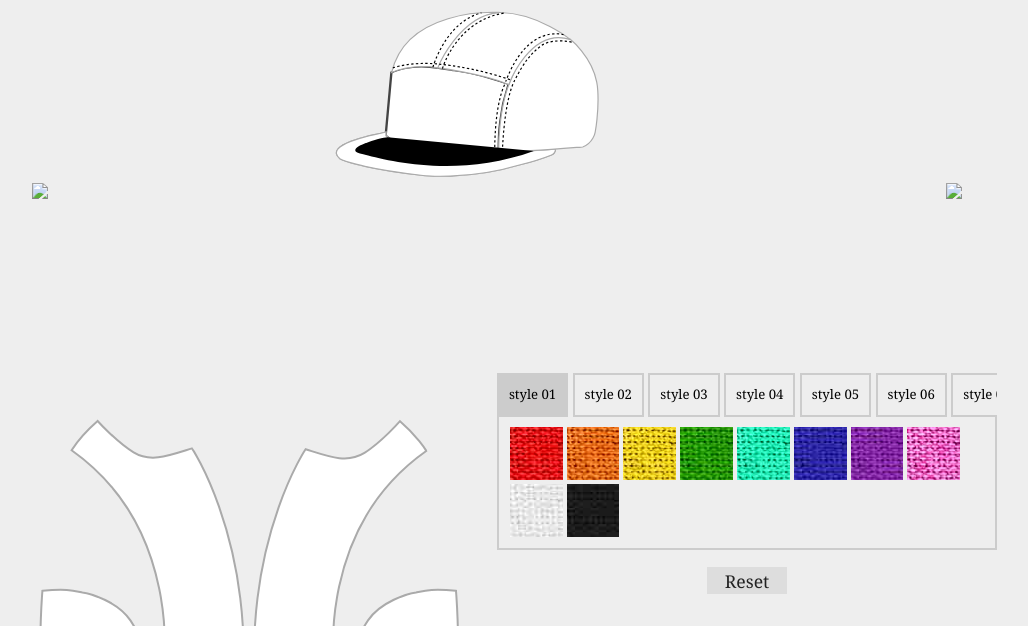
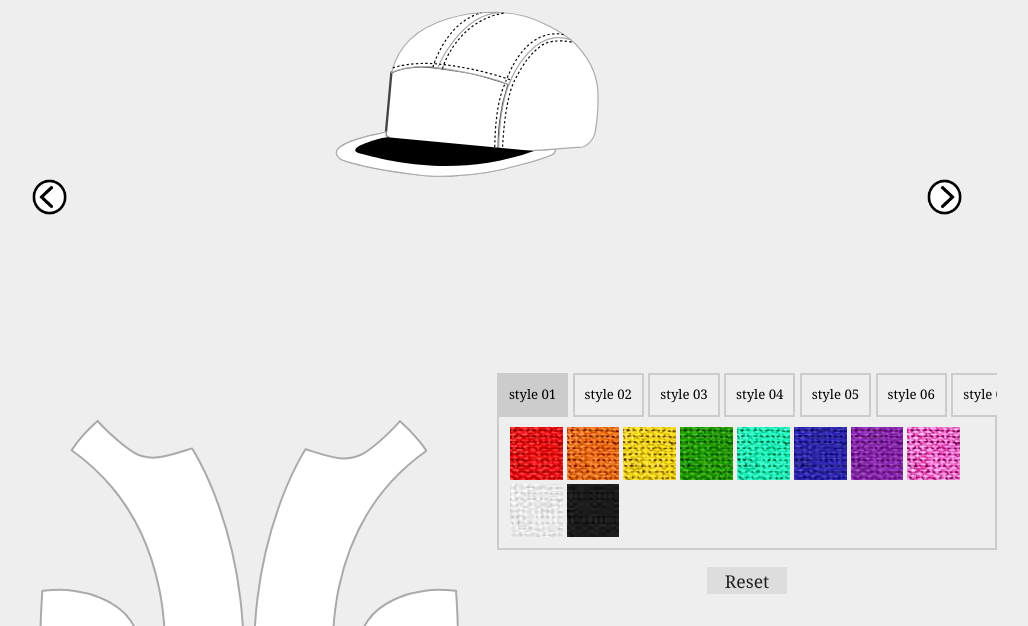
Before and after one commit to ccmadrid/offthedome, a plain HTML site: page home.html in a window 1280 px wide. Shown: the part 927-1553 px from the top of the page, without its empty margins (143-1171 px from the left). Drawn offline with nearby package versions, Linux system fonts and the light colour scheme; some packages are replaced by stand-ins of ours; placeholder pictures from the web are drawn by us; a script that the page names is missing.

Commit message:
changed slider buttons

```diff
--- a/css/main.css
+++ b/css/main.css
@@ -372,6 +372,10 @@ body{
 	top: 50%;
 	z-index: 100;
 }
+
+.left-btn img, .right-btn img {
+	width: 2em;
+}
 /*============================================================================*/
 /*================================PANEL PICKER================================*/
 /*============================================================================*/
--- a/home.html
+++ b/home.html
@@ -50,7 +50,7 @@
 		</div><-->
 		<div class="stage unit unit-s-1">
 			<div class="wrapper">
-				<a class="left-btn" href=""><img src="http:placehold.it/32x32"></a>
+				<a class="left-btn" href=""><img src="img/arrow-01.png"></a>
 					<div class="slider">
 						<ul class="slides">
 							<!-- <li class="slide"><img src="img/billboard.jpg"></li> -->
@@ -185,7 +185,7 @@
 							<li class="slide"><img src="img/billboard.jpg"></li>
 						</ul>
 					</div>
-				<a class="right-btn" href=""><img src="http:placehold.it/32x32"></a>
+				<a class="right-btn" href=""><img src="img/arrow-02.png"></a>
 			</div><!--wrapper end-->
 		</div><!--stage end-->
 		<div class="panel-picker unit unit-xs-1 unit-s-1-2">
```
Also changed, not shown: img/arrow-01.png (added), img/arrow-02.png (added).
